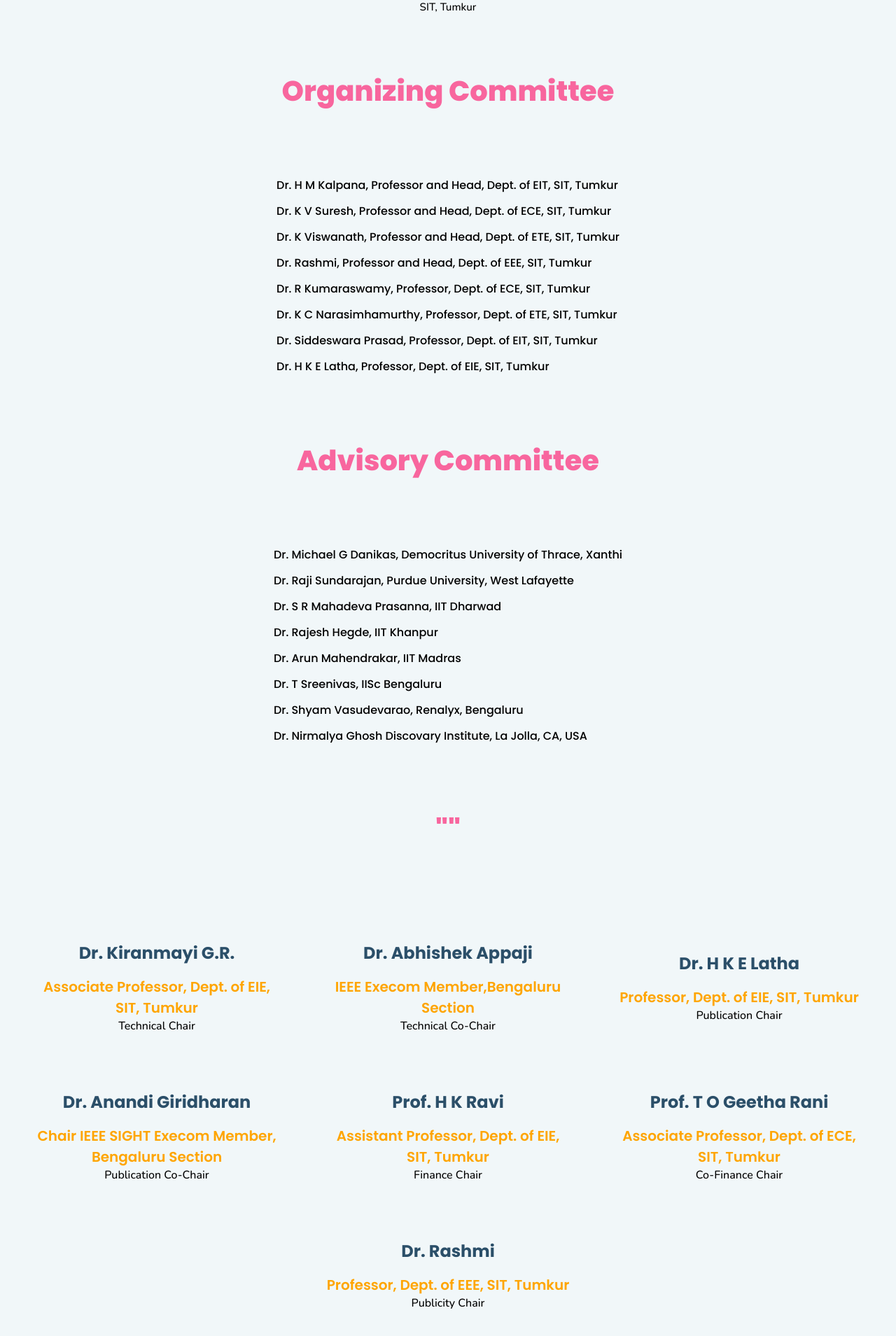
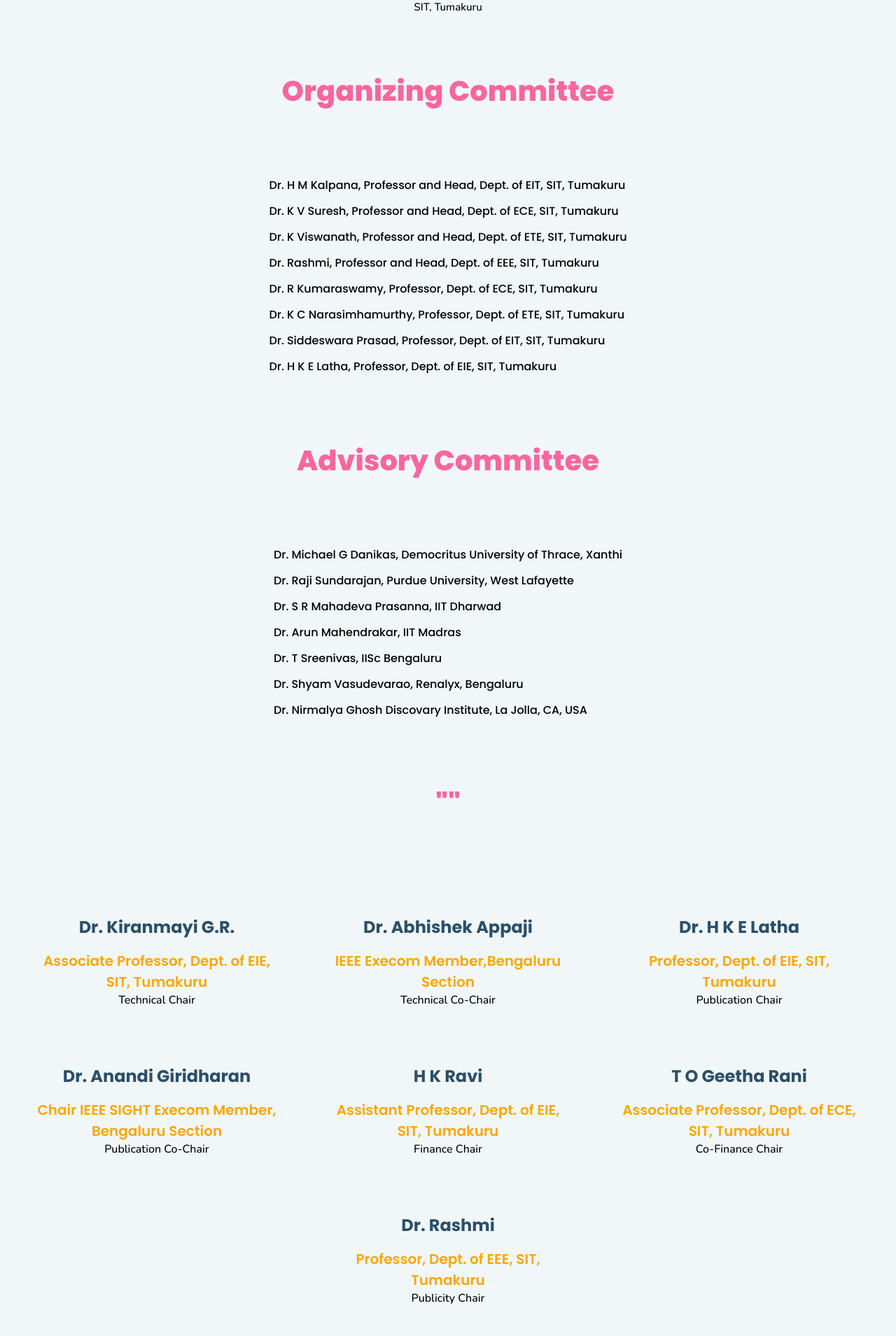
Before and after one commit to thanujaVG/ieee-conf-2024, a React (Create React App) app: page /Committees in a window 1280 px wide. Shown: the part 853-2762 px from the top of the page at 70% size. Built offline with nearby package versions, Linux system fonts and the light colour scheme.

Commit message:
updated s,math and others

```diff
--- a/src/routes/committe.jsx
+++ b/src/routes/committe.jsx
@@ -22,31 +22,33 @@ export default function committe() {
                             <img className='main-patron-image' src={president} alt="president"/>
                             <h2 className="main-patron-name">Sree Siddalinga Swamiji</h2>
                             <h3 className="main-patron-designation">President</h3>
-                            <h5 className="main-patron-institute">Sree Siddaganga Education Society, Tumkur</h5>
+                            <h5 className="main-patron-institute">Sree Siddaganga Education, Society Siddaganga Math, Tumakuru</h5>
                         </div>
+                    </div>
+                    <div className='patron-cards-container'>
                         {/* <div className="main-patron-card">
                             <img className='main-patron-image' src={vice_president} alt="vicepresident"/>
                             <h2 className="main-patron-name">Sree Shiva Siddeshwara Swamiji</h2>
                             <h3 className="main-patron-designation">Vice President</h3>
-                            <h5 className="main-patron-institute">Sree Siddaganga Education Society, Tumkur</h5>
+                            <h5 className="main-patron-institute">Sree Siddaganga Education Society Siddaganga Math, Tumakuru</h5>
                         </div> */}
                         <div className="main-patron-card">
                             <img className='main-patron-image' src={secretary} alt="secretary"/>
                             <h2 className="main-patron-name">Shri T K Nanjundappa </h2>
                             <h3 className="main-patron-designation">Secretary</h3>
-                            <h5 className="main-patron-institute">Sree Siddaganga Education Society, Tumkur</h5>
+                            <h5 className="main-patron-institute">Sree Siddaganga Education Society, Siddaganga Math, Tumakuru</h5>
                         </div>
                         <div className="main-patron-card">
                             <img className='main-patron-image' src={ceo} alt="ceo"/>
                             <h2 className="main-patron-name">Dr. Shivakumaraiah</h2>
                             <h3 className="main-patron-designation">Joint Secretary</h3>
-                            <h5 className="main-patron-institute">SIT, Tumkur</h5>
+                            <h5 className="main-patron-institute">Siddaganga Math, Tumakuru</h5>
                         </div>
                         <div className="main-patron-card">
                             <img className='main-patron-image' src={director} alt="director"/>
                             <h2 className="main-patron-name">Dr. M N Channabasappa</h2>
                             <h3 className="main-patron-designation">Director</h3>
-                            <h5 className="main-patron-institute">SIT, Tumkur</h5>
+                            <h5 className="main-patron-institute">SIT, Tumakuru</h5>
                         </div>
 
                     </div>
@@ -60,7 +62,7 @@ export default function committe() {
                     <img className='main-patron-image' src={principal} alt="principal"/>
                     <h2 className="main-patron-name">Dr. S V Dinesh</h2>
                     <h3 className="main-patron-designation">Principal</h3>
-                    <h5 className="main-patron-institute">SIT, Tumkur</h5>
+                    <h5 className="main-patron-institute">SIT, Tumakuru</h5>
                 </div>
             </div>
         </div>
@@ -70,14 +72,14 @@ export default function committe() {
             <div className="committe-container">
                 <div className='left-alignment-style'>
                     <div className='inside-left-alignment'>
-                    <h3 className="committe-details">Dr. H M Kalpana, Professor and Head, Dept. of EIT, SIT, Tumkur</h3>
-                    <h3 className="committe-details">Dr. K V Suresh, Professor and Head, Dept. of  ECE, SIT, Tumkur</h3>
-                    <h3 className="committe-details">Dr. K Viswanath, Professor and Head, Dept. of  ETE, SIT, Tumkur</h3>
-                    <h3 className="committe-details">Dr. Rashmi, Professor and Head, Dept. of EEE, SIT, Tumkur</h3>
-                    <h3 className="committe-details">Dr. R Kumaraswamy, Professor, Dept. of ECE, SIT, Tumkur</h3>
-                    <h3 className="committe-details">Dr. K C Narasimhamurthy, Professor, Dept. of ETE, SIT, Tumkur</h3>
-                    <h3 className="committe-details">Dr. Siddeswara Prasad, Professor, Dept. of EIT, SIT, Tumkur</h3>
-                    <h3 className="committe-details">Dr. H K E Latha, Professor, Dept. of  EIE, SIT, Tumkur</h3>
+                    <h3 className="committe-details">Dr. H M Kalpana, Professor and Head, Dept. of EIT, SIT, Tumakuru</h3>
+                    <h3 className="committe-details">Dr. K V Suresh, Professor and Head, Dept. of  ECE, SIT, Tumakuru</h3>
+                    <h3 className="committe-details">Dr. K Viswanath, Professor and Head, Dept. of  ETE, SIT, Tumakuru</h3>
+                    <h3 className="committe-details">Dr. Rashmi, Professor and Head, Dept. of EEE, SIT, Tumakuru</h3>
+                    <h3 className="committe-details">Dr. R Kumaraswamy, Professor, Dept. of ECE, SIT, Tumakuru</h3>
+                    <h3 className="committe-details">Dr. K C Narasimhamurthy, Professor, Dept. of ETE, SIT, Tumakuru</h3>
+                    <h3 className="committe-details">Dr. Siddeswara Prasad, Professor, Dept. of EIT, SIT, Tumakuru</h3>
+                    <h3 className="committe-details">Dr. H K E Latha, Professor, Dept. of  EIE, SIT, Tumakuru</h3>
                     </div>
                 </div>
             </div>
@@ -104,7 +106,7 @@ export default function committe() {
                 {/* <h3 className="committe-details">Dr. Devendra Jalihal, IIT Madras</h3> */}
                 {/* <h3 className="committe-details">Dr. C Krishna Mohan, IIT Hyderabad</h3> */}
                 <h3 className="committe-details">Dr. S R Mahadeva Prasanna, IIT Dharwad</h3>
-                <h3 className="committe-details">Dr. Rajesh Hegde, IIT Khanpur</h3>
+                {/* <h3 className="committe-details">Dr. Rajesh Hegde, IIT Khanpur</h3> */}
                 {/* <h3 className="committe-details">Dr. Preeti Rao, IIT Bombay</h3> */}
                 {/* <h3 className="committe-details">Dr. K Sreenivasa Rao, IIT Kharagpur</h3> */}
                 {/* <h3 className="committe-details">Dr. Kaushik Basu, IISc Bengaluru</h3> */}
@@ -127,7 +129,7 @@ export default function committe() {
             <div className="patron-cards-container">
             <div className="patron-card">
                     <h2 className="patron-name">Dr. Kiranmayi G.R.</h2>
-                    <h3 className="patron-designation">Associate Professor, Dept. of EIE, SIT, Tumkur</h3>
+                    <h3 className="patron-designation">Associate Professor, Dept. of EIE, SIT, Tumakuru</h3>
                     <h5 className="patron-institute">Technical Chair</h5>
                 </div>
             <div className="patron-card">
@@ -137,7 +139,7 @@ export default function committe() {
                 </div>
                 <div className="patron-card">
                     <h2 className="patron-name">Dr. H K E Latha</h2>
-                    <h3 className="patron-designation">Professor, Dept. of EIE, SIT, Tumkur </h3>
+                    <h3 className="patron-designation">Professor, Dept. of EIE, SIT, Tumakuru </h3>
                     <h5 className="patron-institute">Publication Chair</h5>
                 </div>
 
@@ -150,28 +152,28 @@ export default function committe() {
                 <div className="patron-card">
                 {/* Dr. Mallikarjun B C */}
                 {/* Associate Professor, Dept. of ETE,  */}
-                    <h2 className="patron-name">Prof. H K Ravi</h2>
-                    <h3 className="patron-designation"> Assistant Professor, Dept. of EIE, SIT, Tumkur</h3>
+                    <h2 className="patron-name">H K Ravi</h2>
+                    <h3 className="patron-designation"> Assistant Professor, Dept. of EIE, SIT, Tumakuru</h3>
                     <h5 className="patron-institute">Finance Chair</h5>
                 </div>
 
 
                 <div className="patron-card">
-                    <h2 className="patron-name">Prof. T O Geetha Rani</h2>
-                    <h3 className="patron-designation">Associate Professor, Dept. of ECE, SIT, Tumkur </h3>
+                    <h2 className="patron-name">T O Geetha Rani</h2>
+                    <h3 className="patron-designation">Associate Professor, Dept. of ECE, SIT, Tumakuru </h3>
                     <h5 className="patron-institute">Co-Finance Chair</h5>
                 </div>
 
-{/* Dr. Rashmi, Professor and Head, Dept. of EEE, SIT, Tumkur */}
+{/* Dr. Rashmi, Professor and Head, Dept. of EEE, SIT, Tumakuru */}
                 <div className="patron-card">
                     <h2 className="patron-name">Dr. Rashmi</h2>
-                    <h3 className="patron-designation">Professor, Dept. of EEE, SIT, Tumkur </h3>
+                    <h3 className="patron-designation">Professor, Dept. of EEE, SIT, Tumakuru </h3>
                     <h5 className="patron-institute">Publicity  Chair</h5>
                 </div>
 
                 {/* <div className="patron-card">
                     <h2 className="patron-name">Dr. K Viswanath</h2>
-                    <h3 className="patron-designation">Professor, Dept. of ETE, SIT, Tumkur</h3>
+                    <h3 className="patron-designation">Professor, Dept. of ETE, SIT, Tumakuru</h3>
                     <h5 className="patron-institute">Publicity Chair</h5>
                 </div> */}
 
@@ -247,42 +249,42 @@ export default function committe() {
                 {/* <h3 className="committe-details">Dr B V, MSRIT, Bengaluru</h3>
                 <h3 className="committe-details">Dr Rudraswamy B, Sri Jayachamarajendra College Of Engineering</h3>
                 <h3 className="committe-details">Dr S G Shivaprasad Yadav, MSRIT, Bengaluru</h3>
-                <h3 className="committe-details">Dr. Aparanji V M, SIT, Tumkur</h3>
-                <h3 className="committe-details">Dr. Asha Karegowda, SIT, Tumkur</h3>
+                <h3 className="committe-details">Dr. Aparanji V M, SIT, Tumakuru</h3>
+                <h3 className="committe-details">Dr. Asha Karegowda, SIT, Tumakuru</h3>
                 <h3 className="committe-details">Dr. Bharath K P, REVA University</h3>
-                <h3 className="committe-details">Dr. Bharathi P T, SIT, Tumkur</h3>
-                <h3 className="committe-details">Dr. Bhargavi K, SIT, Tumkur</h3>
-                <h3 className="committe-details">Dr. Chandrashekar H M, SIT, Tumkur</h3>
-                <h3 className="committe-details">Dr. Chandrika Nataraj, SIT, Tumkur</h3>
-                <h3 className="committe-details">Dr. Dhruvakumar T, SIT, Tumkur</h3>
+                <h3 className="committe-details">Dr. Bharathi P T, SIT, Tumakuru</h3>
+                <h3 className="committe-details">Dr. Bhargavi K, SIT, Tumakuru</h3>
+                <h3 className="committe-details">Dr. Chandrashekar H M, SIT, Tumakuru</h3>
+                <h3 className="committe-details">Dr. Chandrika Nataraj, SIT, Tumakuru</h3>
+                <h3 className="committe-details">Dr. Dhruvakumar T, SIT, Tumakuru</h3>
                 <h3 className="committe-details">Dr. Gayathri S, JSS Science and Technology University</h3>
-                <h3 className="committe-details">Dr. Harshalatha Y, SIT, Tumkur</h3>
-                <h3 className="committe-details">Dr. Jagadamba G, SIT, Tumkur</h3>
-                <h3 className="committe-details">Dr. K Viswanath, SIT, Tumkur</h3>
-                <h3 className="committe-details">Dr. Kavitha H, SIT, Tumkur</h3>
-                <h3 className="committe-details">Dr. Keshava Murthy G N, SIT, Tumkur</h3>
-                <h3 className="committe-details">Dr. Kiranmayi G R, SIT, Tumkur</h3>
-                <h3 className="committe-details">Dr. Madhu B M, SIT, Tumkur</h3>
-                <h3 className="committe-details">Dr. Mallikarjun B C, SIT, Tumkur</h3>
-                <h3 className="committe-details">Dr. Nagaratna Chittaragi, SIT, Tumkur</h3>
-                <h3 className="committe-details">Dr. Narasimhamurthy K C, SIT, Tumkur</h3>
-                <h3 className="committe-details">Dr. Puneeth Kumar T R, SIT, Tumkur</h3>
-                <h3 className="committe-details">Dr. Purushottama T L, SIT, Tumkur</h3>
-                <h3 className="committe-details">Dr. Roopa S, SIT, Tumkur</h3>
-                <h3 className="committe-details">Dr. S R Manohara, SIT, Tumkur</h3>
+                <h3 className="committe-details">Dr. Harshalatha Y, SIT, Tumakuru</h3>
+                <h3 className="committe-details">Dr. Jagadamba G, SIT, Tumakuru</h3>
+                <h3 className="committe-details">Dr. K Viswanath, SIT, Tumakuru</h3>
+                <h3 className="committe-details">Dr. Kavitha H, SIT, Tumakuru</h3>
+                <h3 className="committe-details">Dr. Keshava Murthy G N, SIT, Tumakuru</h3>
+                <h3 className="committe-details">Dr. Kiranmayi G R, SIT, Tumakuru</h3>
+                <h3 className="committe-details">Dr. Madhu B M, SIT, Tumakuru</h3>
+                <h3 className="committe-details">Dr. Mallikarjun B C, SIT, Tumakuru</h3>
+                <h3 className="committe-details">Dr. Nagaratna Chittaragi, SIT, Tumakuru</h3>
+                <h3 className="committe-details">Dr. Narasimhamurthy K C, SIT, Tumakuru</h3>
+                <h3 className="committe-details">Dr. Puneeth Kumar T R, SIT, Tumakuru</h3>
+                <h3 className="committe-details">Dr. Purushottama T L, SIT, Tumakuru</h3>
+                <h3 className="committe-details">Dr. Roopa S, SIT, Tumakuru</h3>
+                <h3 className="committe-details">Dr. S R Manohara, SIT, Tumakuru</h3>
                 <h3 className="committe-details">Dr. S. R. Nirmala, Gauhati University</h3>
-                <h3 className="committe-details">Dr. Shashikala B N, SIT, Tumkur</h3>
-                <h3 className="committe-details">Dr. Sheela S J, SIT, Tumkur</h3>
-                <h3 className="committe-details">Dr. Sridhar H S, SIT, Tumkur</h3>
-                <h3 className="committe-details">Dr. Sujatha M N, SIT, Tumkur</h3>
-                <h3 className="committe-details">Dr. Sunitha N R , SIT, Tumkur</h3>
-            <h3 className="committe-details">Dr. Usha L, SIT, Tumkur</h3> */}
+                <h3 className="committe-details">Dr. Shashikala B N, SIT, Tumakuru</h3>
+                <h3 className="committe-details">Dr. Sheela S J, SIT, Tumakuru</h3>
+                <h3 className="committe-details">Dr. Sridhar H S, SIT, Tumakuru</h3>
+                <h3 className="committe-details">Dr. Sujatha M N, SIT, Tumakuru</h3>
+                <h3 className="committe-details">Dr. Sunitha N R , SIT, Tumakuru</h3>
+            <h3 className="committe-details">Dr. Usha L, SIT, Tumakuru</h3> */}
                 {/* <h3 className="committee-details">Dr. Vaishali Patil, International Institute of Information Technology,Pune</h3> */}
                 {/* <h3 className="committee-details">Dr. Veena Thenkanidiyoor , NIT,Goa</h3> */}
-                {/* <h3 className="committe-details">Dr. Venkatesh Murthy B T, SIT, Tumkur</h3>
-                <h3 className="committe-details">Dr. Vinayaka K U, SIT, Tumkur</h3>
-                <h3 className="committe-details">Dr.Rashmi Aradhya, SIT, Tumkur</h3>
-                <h3 className="committe-details">Dr.Seema B Hegde, SIT, Tumkur</h3>
+                {/* <h3 className="committe-details">Dr. Venkatesh Murthy B T, SIT, Tumakuru</h3>
+                <h3 className="committe-details">Dr. Vinayaka K U, SIT, Tumakuru</h3>
+                <h3 className="committe-details">Dr.Rashmi Aradhya, SIT, Tumakuru</h3>
+                <h3 className="committe-details">Dr.Seema B Hegde, SIT, Tumakuru</h3>
                 <h3 className="committe-details">Dr. G Manjula,GSSS Institute Of Engineering And Technology, Mysore </h3>
                 <h3 className="committe-details">Dr. Geetha R S, BMSCE, Bengaluru</h3>
                 <h3 className="committe-details">Dr. H Kumaraswamy, RVCE, Bengaluru</h3>
@@ -294,16 +296,16 @@ export default function committe() {
                 <h3 className="committe-details">Dr. Kendaganna S, RVCE, Bengaluru</h3>
             <h3 className="committe-details">Dr. Lakshmi KP, BMSCE, Bengaluru</h3> */}
                 {/* <h3 className="committee-details">Lakshmi Shrinivasan, MSRIT</h3> */}
-                {/* <h3 className="committe-details">Dr. M Chandrashekhar, SSIT, Tumkur</h3>
+                {/* <h3 className="committe-details">Dr. M Chandrashekhar, SSIT, Tumakuru</h3>
                 <h3 className="committe-details">Dr. M Rajeswari, BIT, Bengaluru</h3> */}
                 {/* <h3 className="committee-details">M S Suma, BMSCE</h3> */}
                 {/* <h3 className="committee-details">Dr MADHU B M, SIT</h3> */}
                 {/* <h3 className="committe-details">Dr. Mallikarjunaswamy M S, Sri Jayachamarajendra College of Engineering, Mysuru</h3>
-                <h3 className="committe-details">Dr. Manjunath Sastry, SIT, Tumkur, Tumkur</h3>
-                <h3 className="committe-details">Mr. Raveesh Siddaramaiah, SIT, Tumkur</h3>
-                <h3 className="committe-details">Mr. Ravi H K, SIT, Tumkur</h3>
-                <h3 className="committe-details">Mrs. Mala S, SIT, Tumkur</h3>
-                <h3 className="committe-details">Mrs. Shilpashree P S, SIT, Tumkur</h3>
+                <h3 className="committe-details">Dr. Manjunath Sastry, SIT, Tumakuru, Tumakuru</h3>
+                <h3 className="committe-details">Mr. Raveesh Siddaramaiah, SIT, Tumakuru</h3>
+                <h3 className="committe-details">Mr. Ravi H K, SIT, Tumakuru</h3>
+                <h3 className="committe-details">Mrs. Mala S, SIT, Tumakuru</h3>
+                <h3 className="committe-details">Mrs. Shilpashree P S, SIT, Tumakuru</h3>
                 <h3 className="committe-details">Dr. Nagamani K, RVCE, Bengaluru</h3>
             <h3 className="committe-details">Dr. Nagaraju P, RVCE, Bengaluru</h3> */}
                 {/* <h3 className="committee-details">Narendra K C, NMAM Institute of Technology</h3> */}
@@ -318,15 +320,15 @@ export default function committe() {
                 <h3 className="committe-details">Dr. Radhakrishna Bhat, Manipal Institute of Technology, Manipal</h3> */}
                 {/* <h3 className="committee-details">Raghavendra Prasad, R V College of Engineering Bengaluru</h3> */}
                 <h3 className="committe-details">Dr. Rajeshwari Hegde, BMSCE, Bengaluru</h3>
-                {/* <h3 className="committe-details">Dr. Rajeshwari Siddarameswara, SIT, Tumkur</h3>
+                {/* <h3 className="committe-details">Dr. Rajeshwari Siddarameswara, SIT, Tumakuru</h3>
                 <h3 className="committe-details">Dr. Renu Madhavi C H, RVCE, Bengaluru</h3>
-                <h3 className="committe-details">Dr. Renukalatha, SSIT, Tumkur</h3>
+                <h3 className="committe-details">Dr. Renukalatha, SSIT, Tumakuru</h3>
                 <h3 className="committe-details">Dr. Shashidhar Koolagudi, National Institute of Technology Karnataka</h3>
                 <h3 className="committe-details">Dr. Shivakumar Gundappa, Malnad College of Engineering, Hassan</h3>
                 <h3 className="committe-details">Dr. Shobha Shankar, Vidyavardhaka College  of Engineering, Mysore</h3>
                 <h3 className="committe-details">Dr. Shrikant Joshi, Vishwakarma Institute of Information Technology Pune</h3>
                 <h3 className="committe-details">Dr. Shrikant Mehre, IIT Kharagpur</h3>
-            <h3 className="committe-details">Dr. Suresh N, SSIT, Tumkur</h3> */}
+            <h3 className="committe-details">Dr. Suresh N, SSIT, Tumakuru</h3> */}
                 {/* <h3 className="committee-details">Suryakanth Gangashetty, K  L University Vaddeswaram, Andhra Pradesh L University Vaddeswaram, Andhra Pradesh</h3> */}
                 {/* <h3 className="committe-details">Dr. Uma B V, RVCE, Bengaluru</h3>
                 <h3 className="committe-details">Dr. Usha Rani K R,RVCE, Bengaluru</h3>
```
